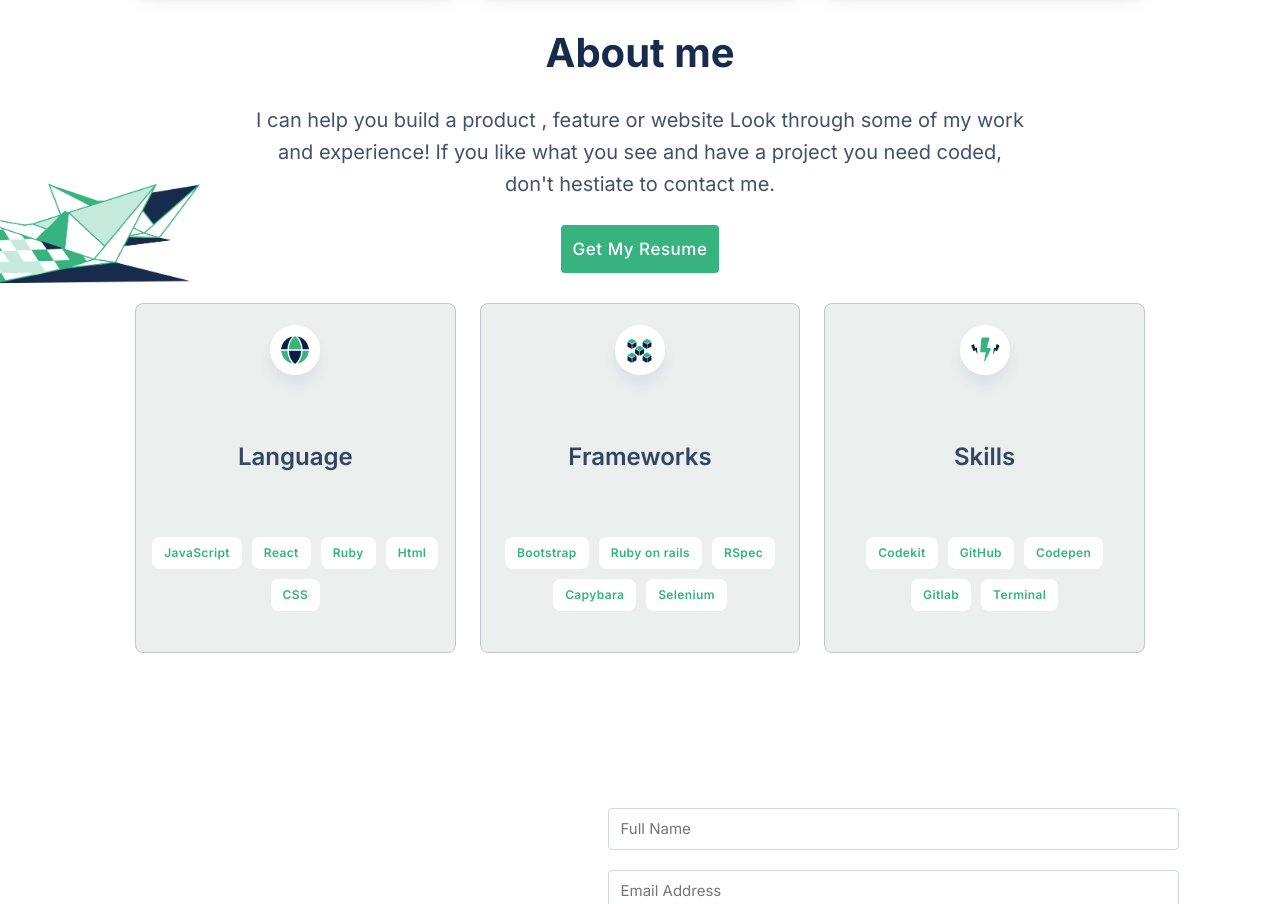
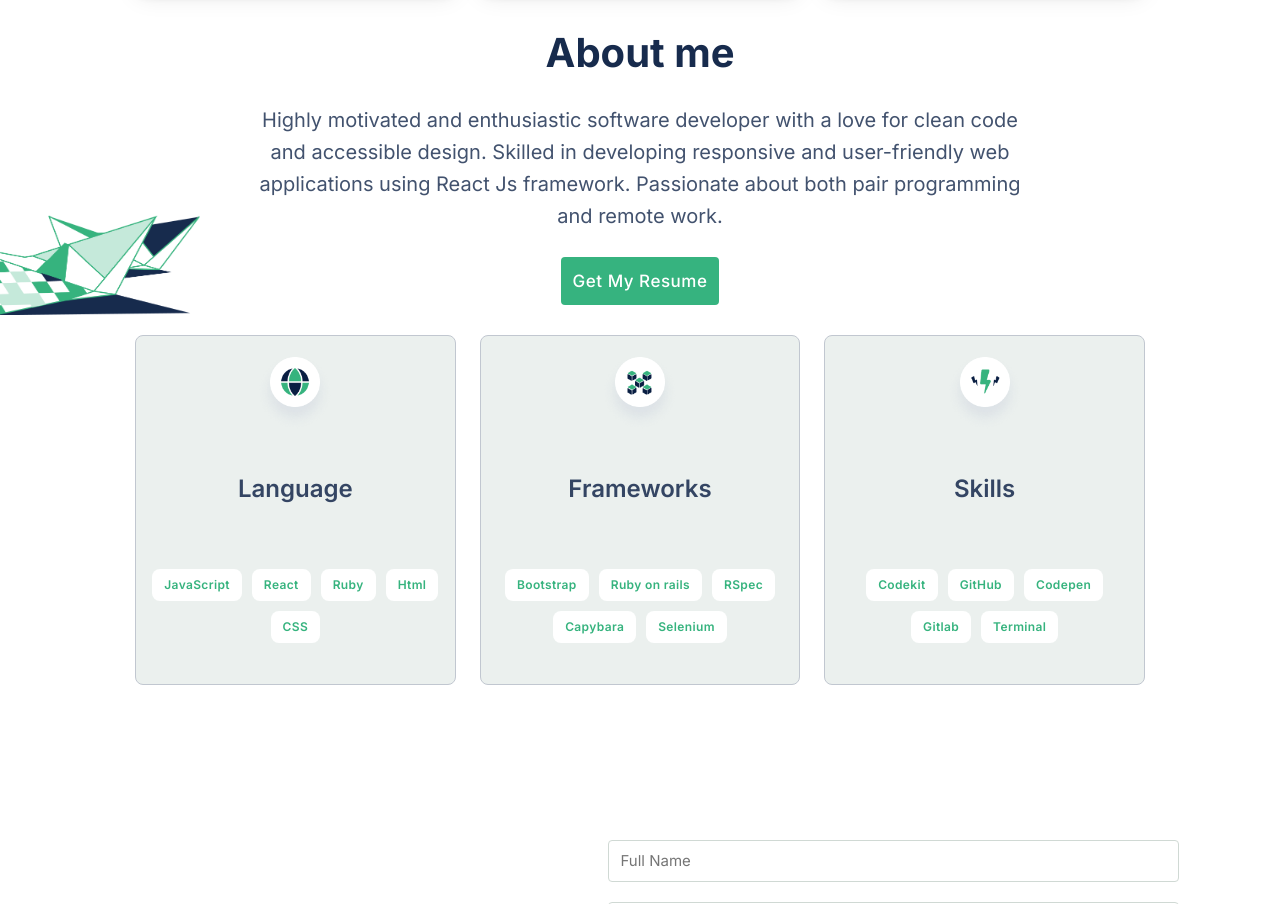
Before and after one commit to jeanbuhendwa/portfolio-website, a website: page index.html in a window 1280 px wide. Shown: the part 1753-2657 px from the top of the page. Drawn offline with Linux system fonts and the light colour scheme.

Commit message:
Add about section

```diff
--- a/index.html
+++ b/index.html
@@ -88,9 +88,7 @@
       <section class="about-section" id="about">
         <h2>About me</h2>
         <p>
-          I can help you build a product , feature or website Look through some
-          of my work and experience! If you like what you see and have a project
-          you need coded, don't hestiate to contact me.
+          Highly motivated and enthusiastic software developer with a love for clean code and accessible design. Skilled in developing responsive and user-friendly web applications using React Js framework. Passionate about both pair programming and remote work.
         </p>
         <a href="docs/My Resume.pdf" download="My Resume.pdf">
           <button type="button">Get My Resume</button>
```
